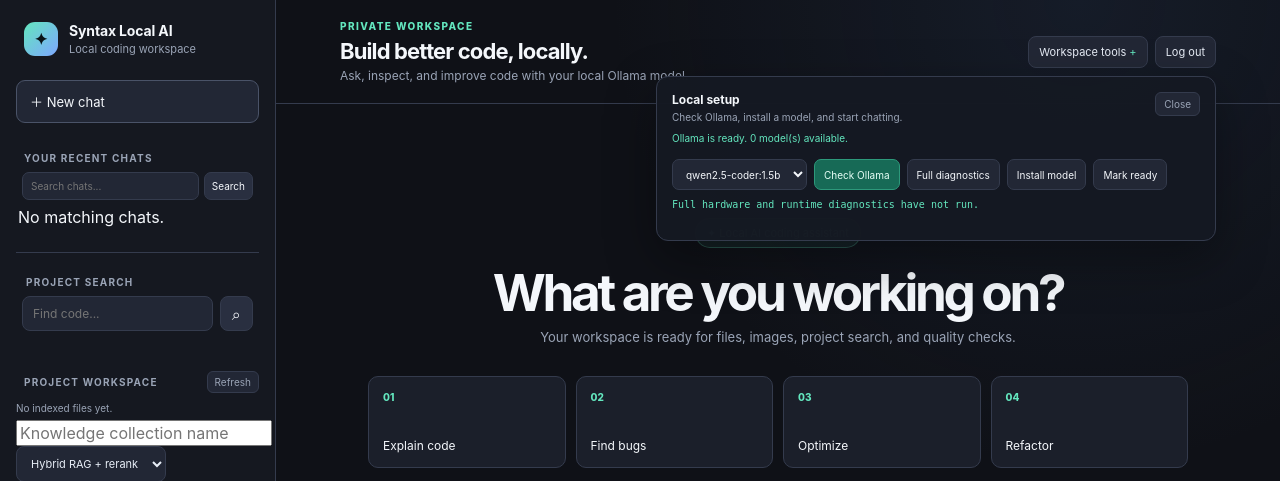
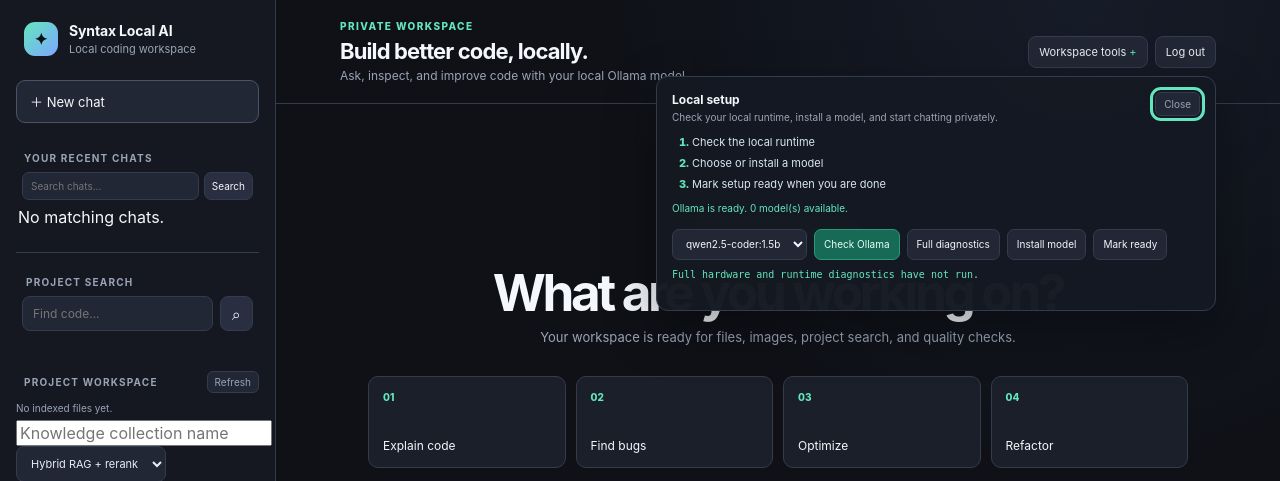
Before and after one commit to sartaj05/offline-codegpt, a Django app: page / in a window 1280 px wide. Shown: the top 481 px of the page. Run offline with Django 5.2, Linux system fonts and the light colour scheme; the visitor is signed in with stand-in values (Sample User, id 1); data comes from the database, SQL or seed files in the repository; data that the repository does not hold is empty; some libraries are stand-ins or nearby versions.

Commit message:
feat: improve onboarding and accessibility

```diff
--- a/info.txt
+++ b/info.txt
@@ -545,3 +545,8 @@ Next coding workspace features
   availability, an automatic recommendation, bounded health/connect/generation
   timeouts, cancellation behavior, and local model RAM estimates. It never
   downloads or installs a model automatically.
+- First-run onboarding now has an accessible setup dialog with explicit steps,
+  live status announcements, keyboard focus handling, and a local-ready state.
+  Login/signup forms have named labels and alert semantics. Global focus-visible
+  styles, disabled-state feedback, and `prefers-reduced-motion` support are
+  included for keyboard and assistive-technology users.
--- a/static/chat/app.css
+++ b/static/chat/app.css
@@ -27,6 +27,10 @@ body {
 button, input, select, textarea { font: inherit; }
 button, a { -webkit-tap-highlight-color: transparent; }
 button { cursor: pointer; }
+button:focus-visible, a:focus-visible, input:focus-visible, select:focus-visible, textarea:focus-visible, summary:focus-visible { outline: 3px solid var(--accent); outline-offset: 2px; }
+button:disabled { cursor: not-allowed; opacity: .58; }
+[aria-busy="true"] { cursor: progress; }
+.sr-only { position: absolute; width: 1px; height: 1px; padding: 0; margin: -1px; overflow: hidden; clip: rect(0, 0, 0, 0); white-space: nowrap; border: 0; }
 
 /* Main workspace */
 .app {
@@ -622,6 +626,8 @@ select { padding: 0 10px; }
 .setup-row button:first-of-type, .backup-row button:first-of-type { border-color: #2d997b; background: #176a56; color: #e7fff7; }
 .backup-row input[type=file] { max-width: 220px; color: var(--muted); font-size: 10px; }
 .setup-status, .backup-status { min-height: 16px; margin-top: 9px; color: var(--accent); font-size: 10px; }
+.onboarding-steps { display: grid; gap: 5px; margin: 12px 0 0; padding-left: 20px; color: #d8e6f2; font-size: 11px; line-height: 1.45; }
+.onboarding-steps li::marker { color: var(--accent); font-weight: 800; }
 .task-mode-row { display: flex; align-items: center; flex-wrap: wrap; gap: 6px; width: min(980px, 100%); margin: 0 auto 7px; }
 .task-mode-label { margin-right: 2px; color: var(--muted); font-size: 10px; }
 .task-mode-row button { padding: 6px 10px; border: 1px solid var(--border); border-radius: 7px; background: var(--surface-2); color: var(--text); font-size: 10px; }
@@ -794,6 +800,10 @@ select { padding: 0 10px; }
     .observability-stats, .evaluation-dashboard-stats { grid-template-columns: 1fr; }
 }
 
+@media (prefers-reduced-motion: reduce) {
+    *, *::before, *::after { animation-duration: .01ms !important; animation-iteration-count: 1 !important; scroll-behavior: auto !important; transition-duration: .01ms !important; }
+}
+
 /* Latest coding API workspace */
 .coding-feature-panel { margin: 12px 24px 0; padding: 16px; border: 1px solid rgba(99,230,190,.32); border-radius: 12px; background: linear-gradient(145deg, rgba(28,51,53,.98), rgba(24,29,40,.98)); }
 .coding-feature-toolbar { display: flex; align-items: end; flex-wrap: wrap; gap: 8px; margin-top: 14px; }
--- a/templates/chat/index.html
+++ b/templates/chat/index.html
@@ -256,15 +256,20 @@
             <pre id="privacyProofOutput" class="privacy-proof-output">No local network events loaded.</pre>
             <div id="privacyStatus" class="settings-status"></div>
         </section>
-        <section id="setupPanel" class="setup-panel" hidden>
+        <section id="setupPanel" class="setup-panel" role="dialog" aria-labelledby="setupPanelTitle" aria-describedby="setupPanelDescription" hidden>
             <div class="settings-heading">
                 <div>
-                    <strong>Local setup</strong>
-                    <span>Check Ollama, install a model, and start chatting.</span>
+                    <strong id="setupPanelTitle">Local setup</strong>
+                    <span id="setupPanelDescription">Check your local runtime, install a model, and start chatting privately.</span>
                 </div>
-                <button type="button" onclick="toggleSetupPanel()">Close</button>
+                <button type="button" onclick="toggleSetupPanel()" aria-label="Close local setup">Close</button>
             </div>
-            <div id="setupStatus" class="setup-status">Checking your local AI setup...</div>
+            <ol class="onboarding-steps" aria-label="Setup steps">
+                <li>Check the local runtime</li>
+                <li>Choose or install a model</li>
+                <li>Mark setup ready when you are done</li>
+            </ol>
+            <div id="setupStatus" class="setup-status" role="status" aria-live="polite">Checking your local AI setup...</div>
             <div class="setup-row">
                 <select id="setupModel" aria-label="Setup model">
                     <option value="qwen2.5-coder:1.5b">qwen2.5-coder:1.5b</option>
@@ -275,7 +280,7 @@
                 <button type="button" onclick="installSetupModel()">Install model</button>
                 <button type="button" onclick="finishSetup()">Mark ready</button>
             </div>
-            <pre id="setupDiagnosticsOutput" class="setup-status">Full hardware and runtime diagnostics have not run.</pre>
+            <pre id="setupDiagnosticsOutput" class="setup-status" role="status" aria-live="polite">Full hardware and runtime diagnostics have not run.</pre>
         </section>
         <section id="schedulerPanel" class="setup-panel" hidden>
             <div class="settings-heading">
```
Also changed, not shown: chat/tests.py (+16 -0 lines), templates/chat/login.html (+6 -6 lines), templates/chat/signup.html (+7 -7 lines), static/chat/app.js.
